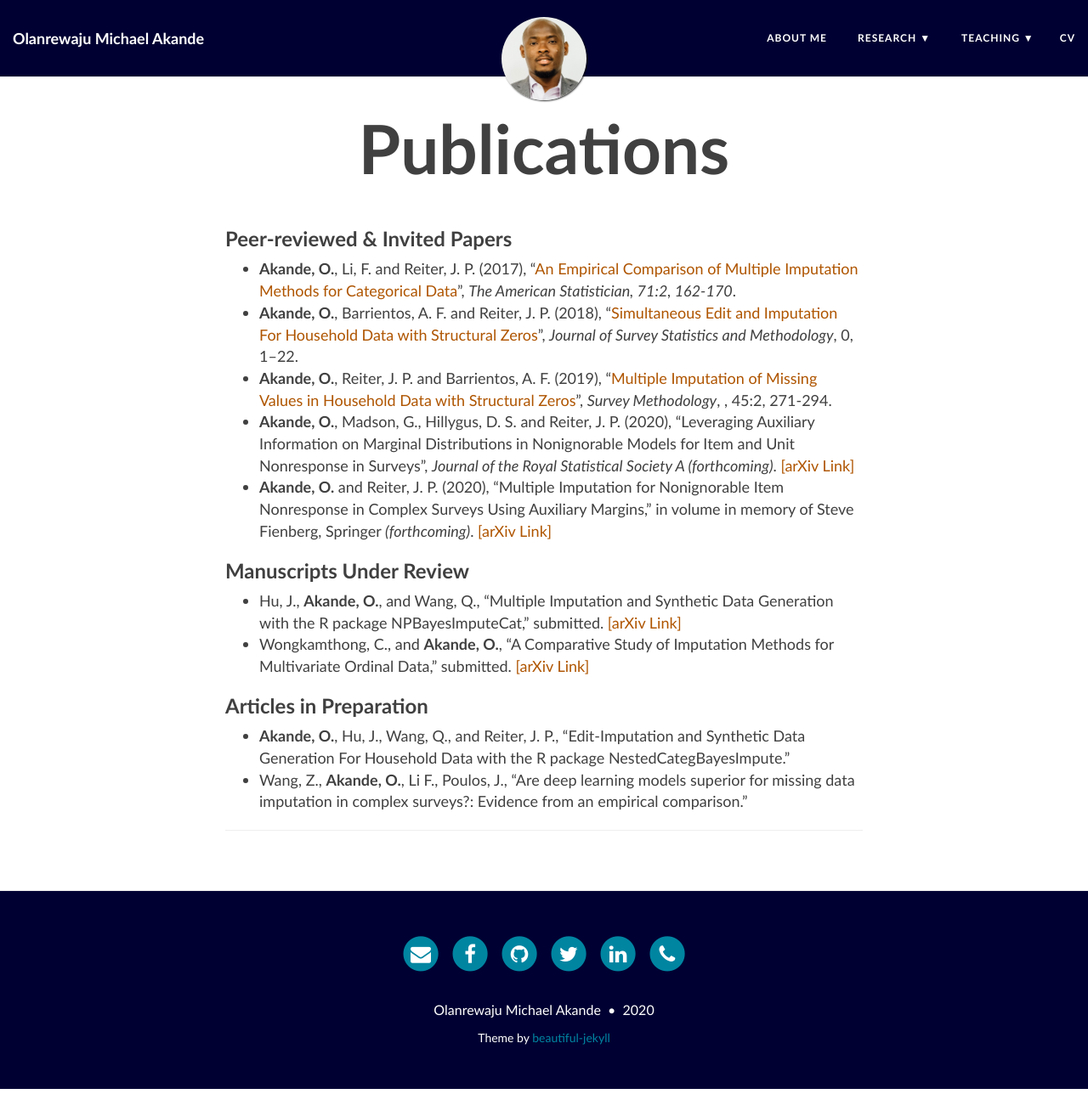
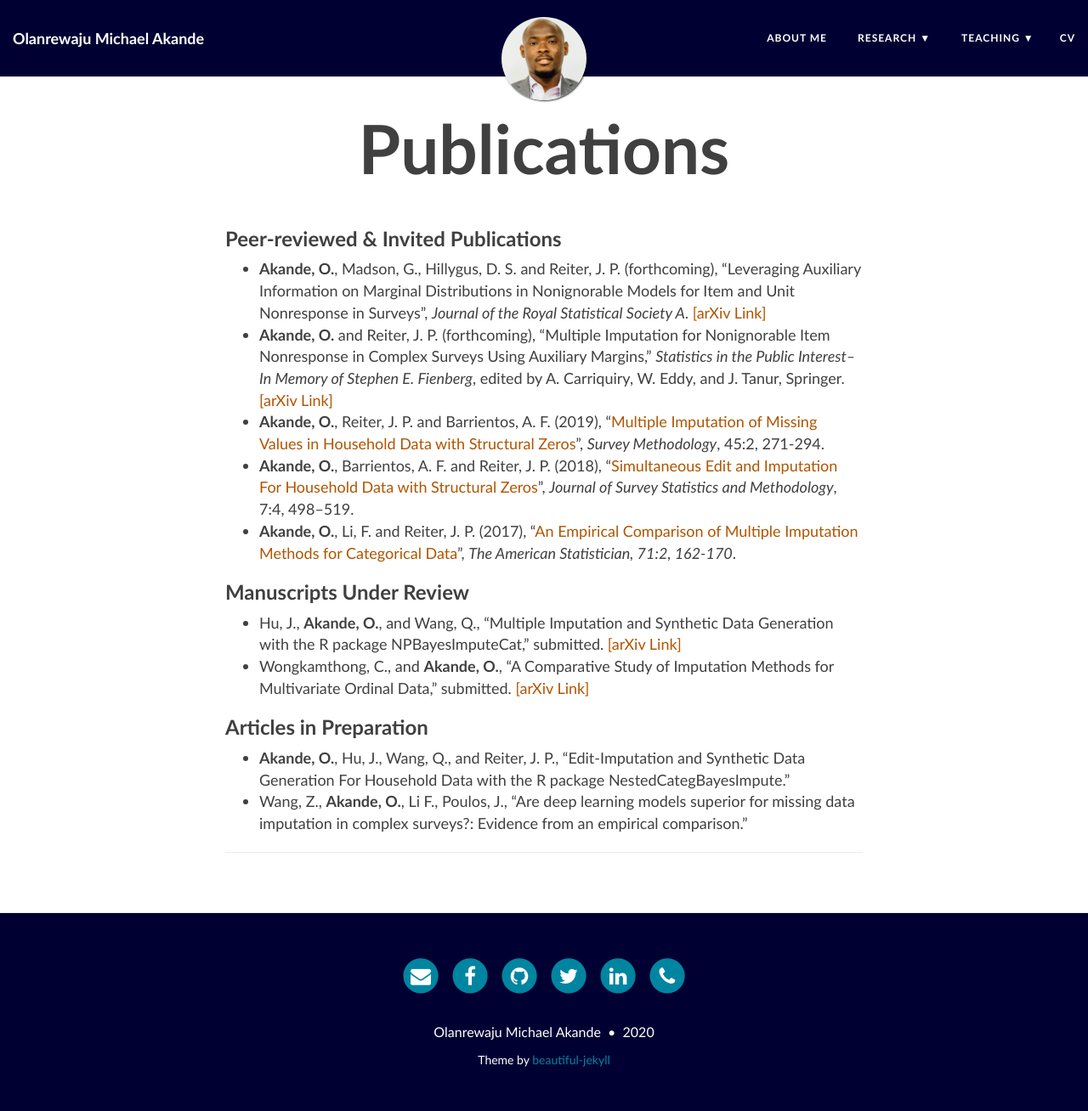
Before and after one commit to akandelanre/akandelanre.github.io, a Jekyll site: the page built from publications.md, in a window 1280 px wide and 1308 px high. Shown: the whole window at 85% size. Built offline with Jekyll 4.4.1, drawn with Linux system fonts in a browser that asks for light colours; nearby versions of some CDN libraries.

Commit message:
Update CV and papers

```diff
--- a/publications.md
+++ b/publications.md
@@ -3,12 +3,12 @@ layout: page
 title: Publications
 ---
 
-### Peer-reviewed & Invited Papers
+### Peer-reviewed & Invited Publications
+- **Akande, O.**, Madson, G., Hillygus, D. S. and Reiter, J. P. (forthcoming), "Leveraging Auxiliary Information on Marginal Distributions in Nonignorable Models for Item and Unit Nonresponse in Surveys", _Journal of the Royal Statistical Society A_. [[arXiv Link]](https://arxiv.org/abs/1907.06145)
+- **Akande, O.** and Reiter, J. P. (forthcoming), "Multiple Imputation for Nonignorable Item Nonresponse in Complex Surveys Using Auxiliary Margins," _Statistics in the Public Interest–In Memory of Stephen E. Fienberg_, edited by A. Carriquiry, W. Eddy, and J. Tanur, Springer. [[arXiv Link]](https://arxiv.org/abs/2011.05482)
+- **Akande, O.**, Reiter, J. P. and Barrientos, A. F. (2019), "[Multiple Imputation of Missing Values in Household Data with Structural Zeros](https://www150.statcan.gc.ca/n1/pub/12-001-x/2019002/article/00005-eng.htm)", _Survey Methodology_, 45:2, 271-294.
+- **Akande, O.**, Barrientos, A. F. and Reiter, J. P. (2018), "[Simultaneous Edit and Imputation For Household Data with Structural Zeros](https://dx.doi.org/10.1093/jssam/smy022)", _Journal of Survey Statistics and Methodology_, 7:4, 498–519.
 - **Akande, O.**, Li, F. and Reiter, J. P. (2017), "[An Empirical Comparison of Multiple Imputation Methods for Categorical Data](http://amstat.tandfonline.com/eprint/64x4hfgkSgQPXwGrBSRV/full)", _The American Statistician, 71:2, 162-170_.
-- **Akande, O.**, Barrientos, A. F. and Reiter, J. P. (2018), "[Simultaneous Edit and Imputation For Household Data with Structural Zeros](https://dx.doi.org/10.1093/jssam/smy022)", _Journal of Survey Statistics and Methodology_, 0, 1–22.
-- **Akande, O.**, Reiter, J. P. and Barrientos, A. F. (2019), "[Multiple Imputation of Missing Values in Household Data with Structural Zeros](https://www150.statcan.gc.ca/n1/pub/12-001-x/2019002/article/00005-eng.htm)", _Survey Methodology_, , 45:2, 271-294.
-- **Akande, O.**, Madson, G., Hillygus, D. S. and Reiter, J. P. (2020), "Leveraging Auxiliary Information on Marginal Distributions in Nonignorable Models for Item and Unit Nonresponse in Surveys", _Journal of the Royal Statistical Society A (forthcoming)_. [[arXiv Link]](https://arxiv.org/abs/1907.06145)
-- **Akande, O.** and Reiter, J. P. (2020), "Multiple Imputation for Nonignorable Item Nonresponse in Complex Surveys Using Auxiliary Margins,"  in volume in memory of Steve Fienberg, Springer _(forthcoming)_. [[arXiv Link]](https://arxiv.org/abs/2011.05482)
 
 ### Manuscripts Under Review
 - Hu, J., **Akande, O.**, and Wang, Q., "Multiple Imputation and Synthetic Data Generation with the R package NPBayesImputeCat," submitted. [[arXiv Link]](https://arxiv.org/abs/2007.06101)
```
Also changed, not shown: courses.md (+2 -0 lines), 6 other files.
